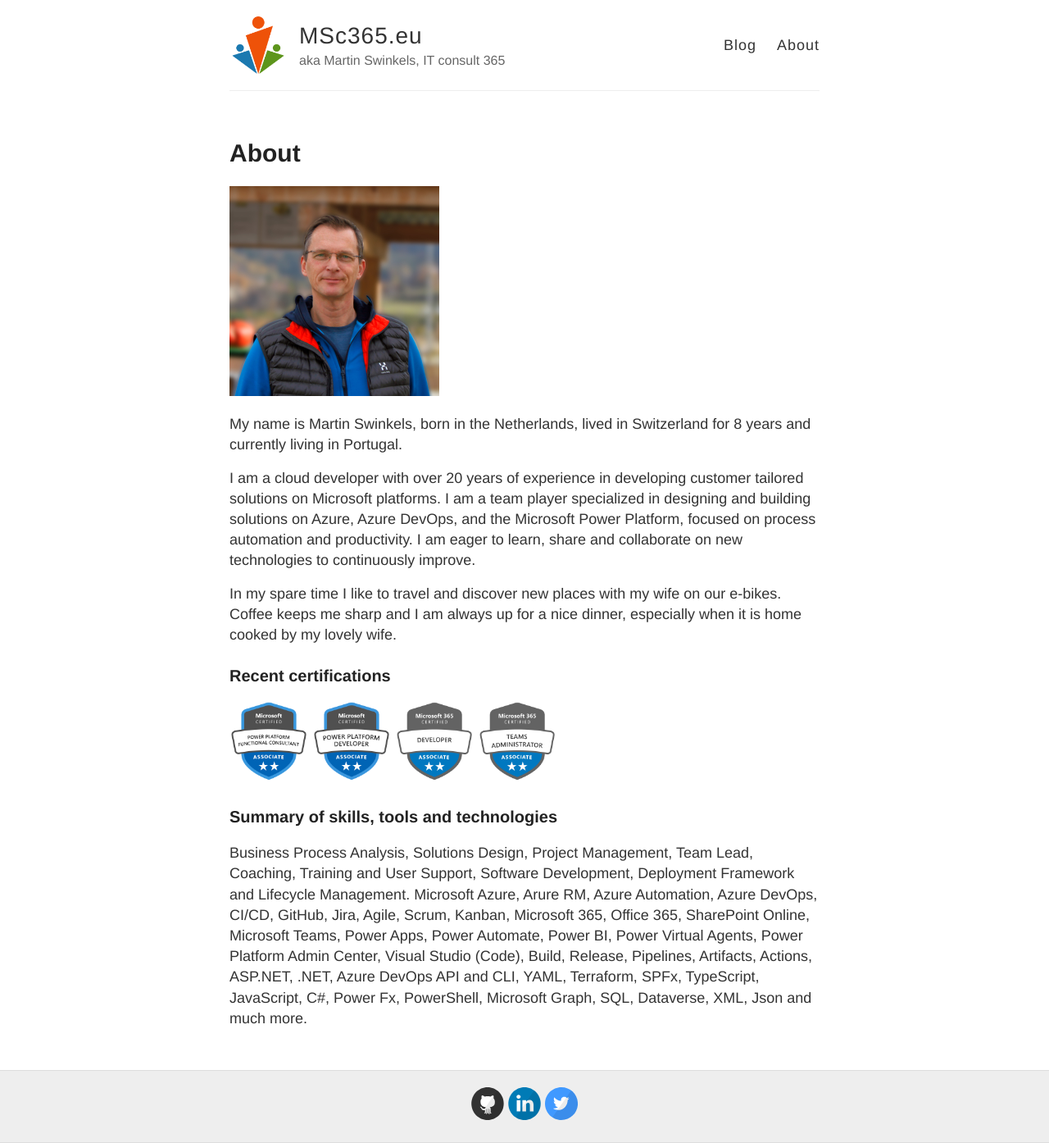
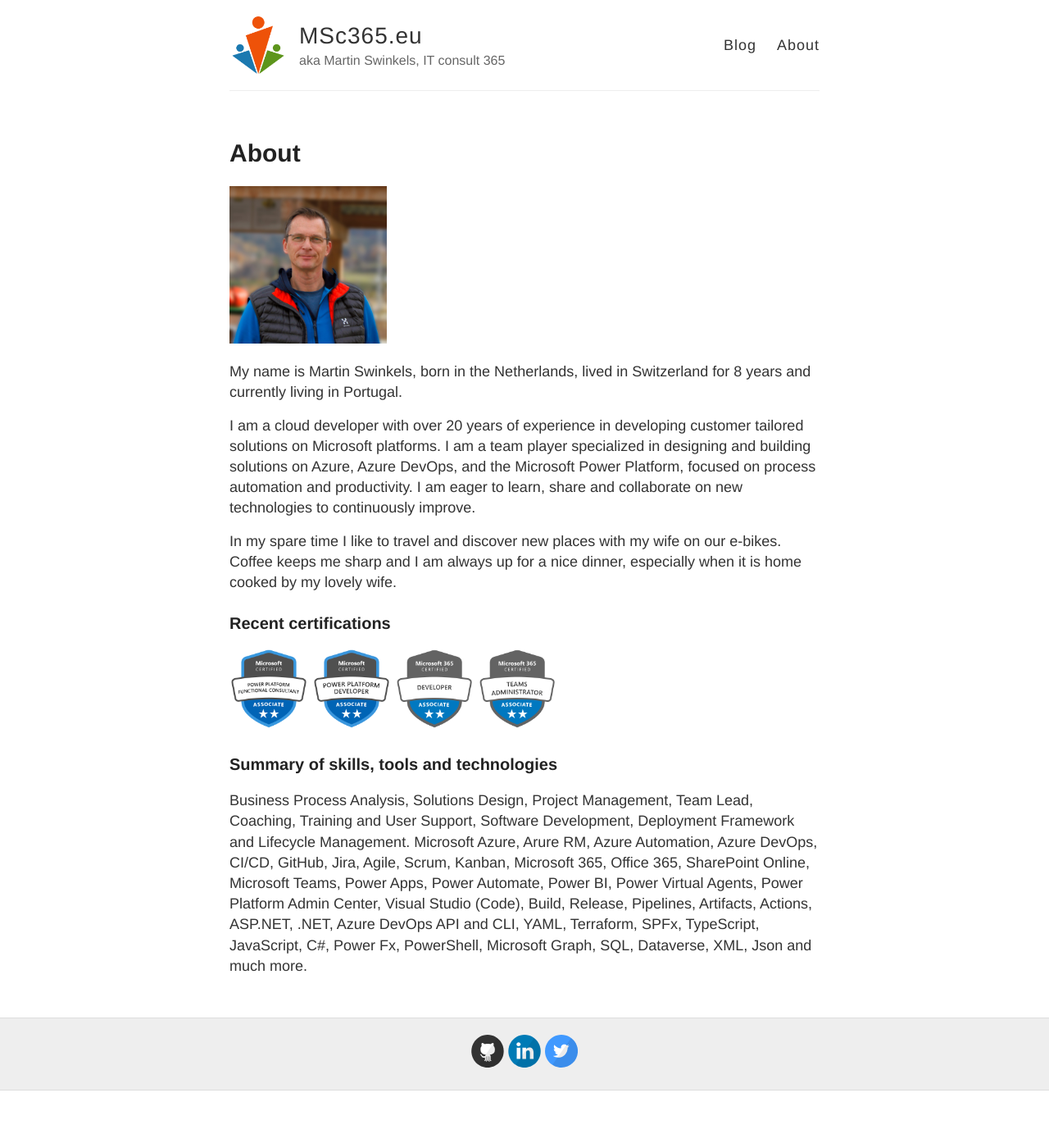
Before and after one commit to msc365/msc365.github.io, a Jekyll site: the page built from about.md, in a window 1280 px wide. Shown: the whole page at 82% size. Built offline with Jekyll 4.4.1, drawn with Linux system fonts in a browser that asks for light colours; after the commit the page ends 1330 px from its top, so only the background shows below that.

Commit message:
Update about.md

```diff
--- a/about.md
+++ b/about.md
@@ -4,7 +4,7 @@
 permalink: /about/
 ---
 
-<img src="https://msc365.eu/images/msc365-profile.jpg" width="256">
+<img src="https://msc365.eu/images/msc365-profile.jpg" width="192">
 
 My name is Martin Swinkels, born in the Netherlands, lived in Switzerland for 8 years and currently living in Portugal.
 
```
